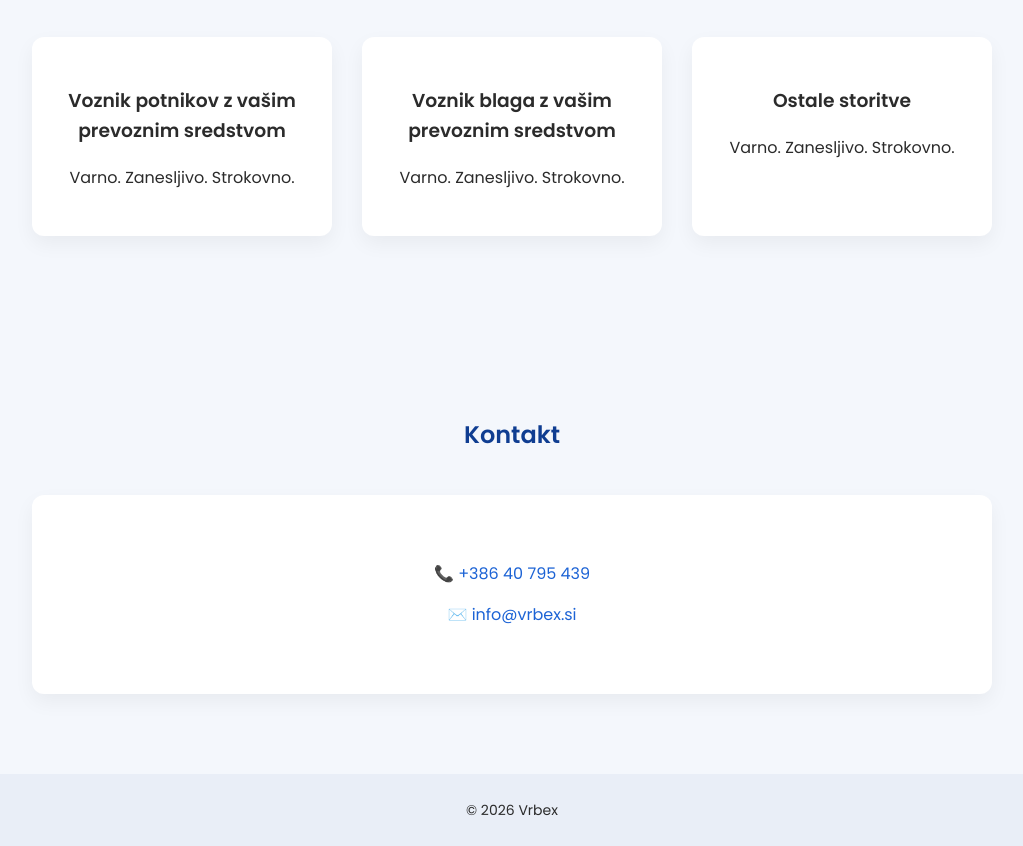
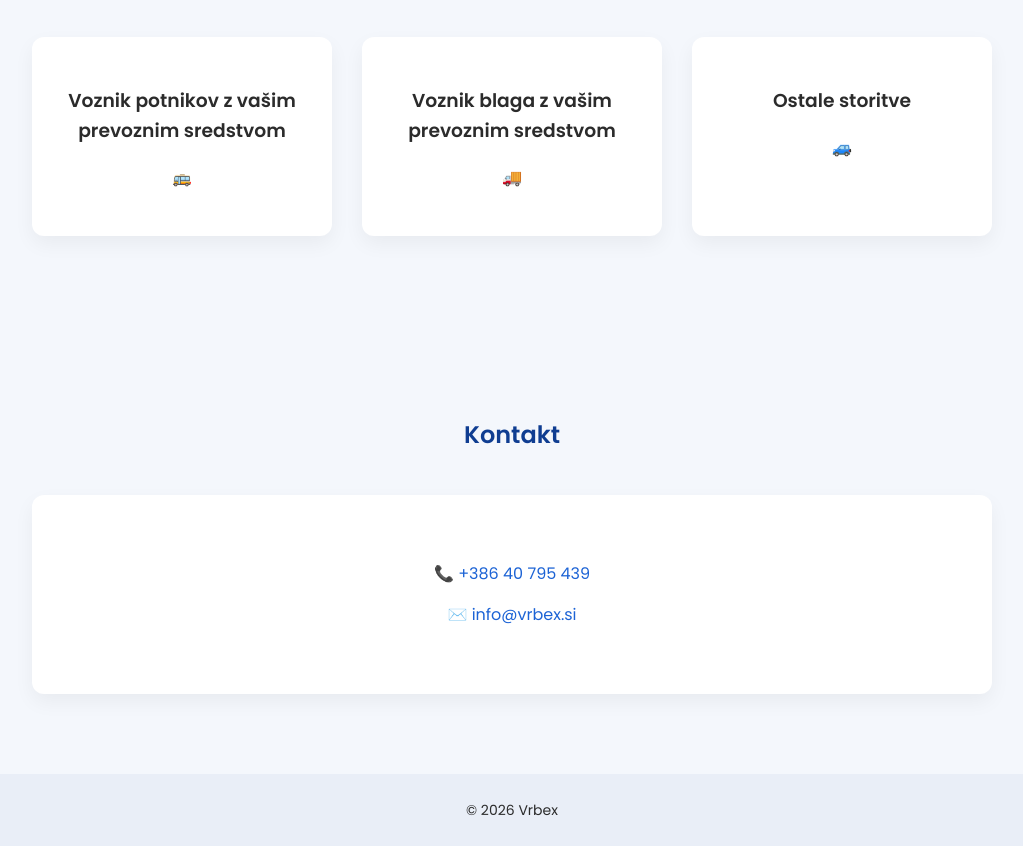
Before and after one commit to Snezynka/Vrbex, a plain HTML site: page index.html in a window 1280 px wide. Shown: the part 863-1709 px from the top of the page, without its empty margins (128-1151 px from the left). Drawn offline with Linux system fonts and the light colour scheme.

Commit message:
Update index.html

```diff
--- a/index.html
+++ b/index.html
@@ -135,15 +135,15 @@ footer {
     <div class="services">
         <div class="service-box">
             <h3>Voznik potnikov z vašim prevoznim sredstvom</h3>
-            <p>Varno. Zanesljivo. Strokovno.</p>
+            <p>🚌</p>
         </div>
         <div class="service-box">
             <h3>Voznik blaga z vašim prevoznim sredstvom</h3>
-            <p>Varno. Zanesljivo. Strokovno.</p>
+            <p>🚚</p>
         </div>
         <div class="service-box">
             <h3>Ostale storitve</h3>
-            <p>Varno. Zanesljivo. Strokovno.</p>
+            <p>🚙</p>
         </div>
     </div>
 </section>
```
